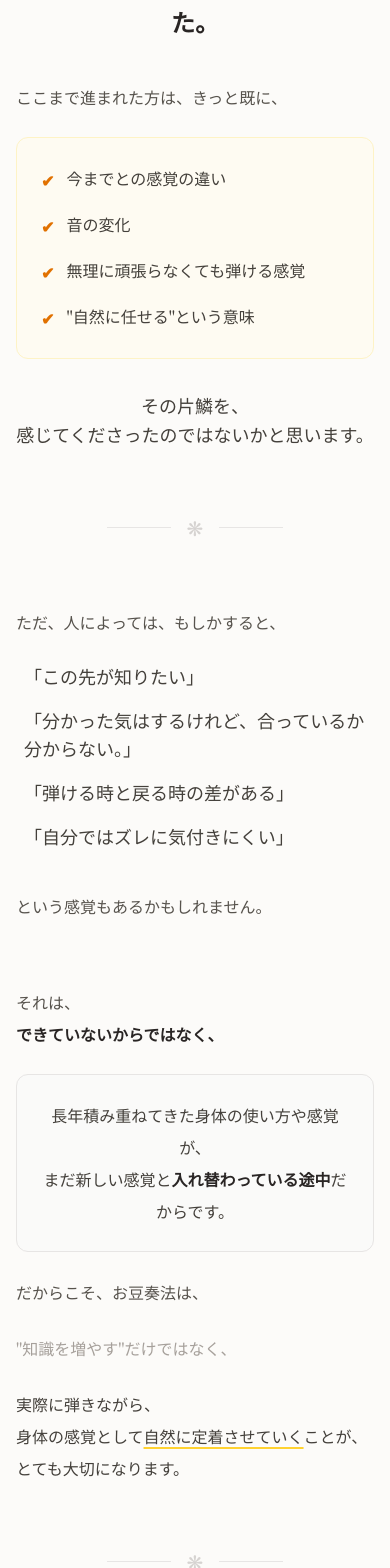
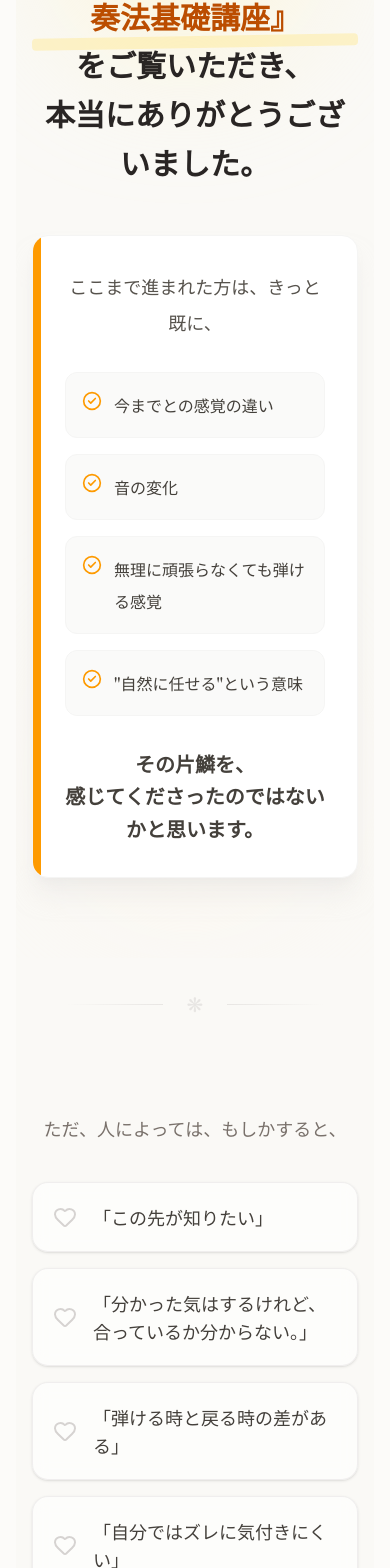
Before and after one commit to 3tfworks/omame-lms, a Next.js app: page /ja/lms/practice-course in a window 390 px wide. Shown: the part 374-1942 px from the top of the page. Built offline with nearby package versions, Linux system fonts and the light colour scheme; no server answers.

Commit message:
feat: redesign practice course page to rich LP format

```diff
--- a/src/app/[lang]/lms/practice-course/page.tsx
+++ b/src/app/[lang]/lms/practice-course/page.tsx
@@ -2,179 +2,228 @@
 
 import React from "react";
 import Link from "next/link";
-import { ArrowRight, ChevronLeft } from "lucide-react";
+import { ArrowRight, ChevronLeft, CheckCircle2, Sparkles, Heart, Star, Music, MoveRight } from "lucide-react";
+import { motion } from "framer-motion";
+
+const fadeInUp = {
+  hidden: { opacity: 0, y: 30 },
+  visible: { opacity: 1, y: 0, transition: { duration: 0.8, ease: "easeOut" } }
+};
+
+const staggerContainer = {
+  hidden: { opacity: 0 },
+  visible: {
+    opacity: 1,
+    transition: { staggerChildren: 0.2 }
+  }
+};
 
 export default function PracticeCoursePage() {
   return (
-    <div className="max-w-2xl mx-auto pb-20">
+    <div className="w-full bg-[#faf9f6] text-stone-800 selection:bg-amber-200 selection:text-amber-900 font-serif pb-24 overflow-x-hidden">
 
       {/* 戻るリンク */}
-      <Link href="/ja/lms" className="inline-flex items-center gap-1 text-sm text-stone-400 hover:text-stone-600 transition-colors mb-8">
+      <div className="max-w-4xl mx-auto px-4 sm:px-8 pt-8">
+        <Link href="/ja/lms" className="inline-flex items-center gap-1 text-sm text-stone-400 hover:text-stone-600 transition-colors">
           <ChevronLeft size={16} />
           ホームに戻る
         </Link>
+      </div>
 
-      {/* --- セクション1: 感謝と振り返り --- */}
-      <section className="mb-16">
-        <p className="text-center text-sm text-amber-600 font-bold tracking-widest uppercase mb-6">
+      {/* --- セクション1: ヒーロー（感謝と振り返り） --- */}
+      <section className="relative py-20 px-4 sm:px-8 overflow-hidden">
+        {/* 装飾的背景 */}
+        <div className="absolute top-0 left-1/2 -translate-x-1/2 w-full max-w-4xl h-full pointer-events-none">
+          <div className="absolute top-10 left-10 w-64 h-64 bg-amber-100/50 rounded-full blur-3xl" />
+          <div className="absolute bottom-10 right-10 w-72 h-72 bg-orange-50/50 rounded-full blur-3xl" />
+        </div>
+
+        <motion.div
+          className="max-w-3xl mx-auto relative z-10"
+          initial="hidden"
+          animate="visible"
+          variants={staggerContainer}
+        >
+          <motion.p variants={fadeInUp} className="text-center text-sm text-amber-600 font-bold tracking-[0.3em] uppercase mb-6 flex justify-center items-center gap-2">
+            <Sparkles size={16} />
             Thank You
-        </p>
-        <h1 className="text-2xl lg:text-3xl font-bold text-stone-800 text-center leading-relaxed mb-10">
+            <Sparkles size={16} />
+          </motion.p>
+
+          <motion.h1 variants={fadeInUp} className="text-3xl md:text-4xl lg:text-5xl font-bold text-center leading-relaxed md:leading-loose text-stone-800 mb-12">
             ここまで、<br />
-          <span className="text-amber-700">『おうちで学べるお豆奏法基礎講座』</span><br />
+            <span className="text-amber-700 relative inline-block">
+              『おうちで学べるお豆奏法基礎講座』
+              <div className="absolute -bottom-2 left-0 w-full h-3 bg-amber-200/40 -rotate-1 rounded-sm" />
+            </span><br />
             をご覧いただき、<br />
             本当にありがとうございました。
-        </h1>
+          </motion.h1>
 
-        <div className="space-y-6 text-stone-600 leading-[2]">
-          <p>
+          <motion.div variants={fadeInUp} className="bg-white rounded-2xl p-8 md:p-12 shadow-xl shadow-stone-200/50 border border-stone-100 relative overflow-hidden">
+            <div className="absolute top-0 left-0 w-2 h-full bg-amber-500" />
+            <p className="text-lg text-stone-600 leading-loose mb-8 text-center font-medium">
               ここまで進まれた方は、きっと既に、
             </p>
 
-          <div className="bg-amber-50/50 rounded-xl p-6 border border-amber-100 space-y-3">
+            <div className="grid grid-cols-1 sm:grid-cols-2 gap-4 mb-8">
               {[
                 "今までとの感覚の違い",
                 "音の変化",
                 "無理に頑張らなくても弾ける感覚",
                 "\"自然に任せる\"という意味",
               ].map((item, i) => (
-              <div key={i} className="flex items-start gap-3">
-                <span className="text-amber-600 font-bold mt-0.5 shrink-0">✔</span>
-                <span className="text-stone-700">{item}</span>
+                <div key={i} className="flex items-start gap-3 bg-stone-50 p-4 rounded-xl border border-stone-100">
+                  <CheckCircle2 className="text-amber-500 shrink-0 mt-0.5" size={20} />
+                  <span className="text-stone-700 font-medium">{item}</span>
                 </div>
               ))}
             </div>
 
-          <p className="text-center text-stone-700 font-medium text-lg leading-relaxed pt-2">
+            <p className="text-center text-stone-700 font-bold text-xl leading-relaxed">
               その片鱗を、<br />
               感じてくださったのではないかと思います。
             </p>
-        </div>
+          </motion.div>
+        </motion.div>
       </section>
 
       {/* --- 装飾ライン --- */}
-      <div className="flex items-center justify-center mb-16">
-        <div className="h-px w-16 bg-stone-200" />
-        <span className="mx-4 text-stone-300 text-xl">❋</span>
-        <div className="h-px w-16 bg-stone-200" />
+      <div className="flex items-center justify-center my-8 opacity-50">
+        <div className="h-px w-24 bg-gradient-to-r from-transparent to-stone-300" />
+        <span className="mx-6 text-stone-300 text-xl">❋</span>
+        <div className="h-px w-24 bg-gradient-to-l from-transparent to-stone-300" />
       </div>
 
       {/* --- セクション2: 共感（悩み） --- */}
-      <section className="mb-16">
-        <div className="space-y-6 text-stone-600 leading-[2]">
-          <p>
+      <section className="py-16 px-4 sm:px-8">
+        <motion.div
+          className="max-w-3xl mx-auto"
+          initial="hidden"
+          whileInView="visible"
+          viewport={{ once: true, margin: "-100px" }}
+          variants={staggerContainer}
+        >
+          <motion.p variants={fadeInUp} className="text-center text-lg text-stone-500 mb-10">
             ただ、人によっては、もしかすると、
-          </p>
+          </motion.p>
 
-          <div className="space-y-4 pl-2">
+          <motion.div variants={fadeInUp} className="space-y-4 max-w-2xl mx-auto">
             {[
               "「この先が知りたい」",
               "「分かった気はするけれど、合っているか分からない。」",
               "「弾ける時と戻る時の差がある」",
               "「自分ではズレに気付きにくい」",
             ].map((item, i) => (
-              <p key={i} className="text-stone-700 font-medium text-lg">
+              <div key={i} className="flex items-center gap-4 bg-white/60 backdrop-blur-sm p-5 rounded-2xl border border-stone-200/60 shadow-sm hover:border-amber-200 transition-colors">
+                <Heart className="text-stone-300 shrink-0" size={24} />
+                <p className="text-stone-700 font-medium text-lg lg:text-xl">
                   {item}
                 </p>
+              </div>
             ))}
-          </div>
+          </motion.div>
 
-          <p className="pt-4">
+          <motion.p variants={fadeInUp} className="text-center text-lg text-stone-500 mt-10">
             という感覚もあるかもしれません。
-          </p>
-        </div>
+          </motion.p>
+        </motion.div>
       </section>
 
       {/* --- セクション3: 原因の説明（安心させる） --- */}
-      <section className="mb-16">
-        <div className="space-y-6 text-stone-600 leading-[2]">
-          <p>
-            それは、<br />
-            <span className="text-stone-800 font-bold">できていないからではなく、</span>
+      <section className="py-20 px-4 sm:px-8 relative">
+        <div className="absolute inset-0 bg-[#3a3532] text-stone-100 -skew-y-2 origin-top-left z-0" />
+
+        <motion.div
+          className="max-w-3xl mx-auto relative z-10 text-center"
+          initial="hidden"
+          whileInView="visible"
+          viewport={{ once: true, margin: "-100px" }}
+          variants={staggerContainer}
+        >
+          <motion.p variants={fadeInUp} className="text-xl mb-4 text-stone-300">
+            それは、<span className="text-white font-bold">できていないからではなく、</span>
+          </motion.p>
+
+          <motion.div variants={fadeInUp} className="my-10 bg-white/10 backdrop-blur-md rounded-2xl p-8 lg:p-12 border border-white/20 shadow-2xl">
+            <p className="text-xl lg:text-2xl leading-loose font-medium text-white">
+              長年積み重ねてきた身体の使い方や感覚が、<br />
+              まだ新しい感覚と<span className="text-amber-400 font-bold bg-amber-400/20 px-2 py-1 mx-1 rounded">入れ替わっている途中</span>だからです。
             </p>
+          </motion.div>
 
-          <div className="bg-stone-50 rounded-xl p-6 lg:p-8 border border-stone-200">
-            <p className="text-stone-700 leading-[2] text-center">
-              長年積み重ねてきた身体の使い方や感覚が、<br />
-              まだ新しい感覚と<span className="font-bold text-stone-800">入れ替わっている途中</span>だからです。
+          <motion.div variants={fadeInUp} className="space-y-6 text-lg leading-loose text-stone-300">
+            <p>だからこそ、お豆奏法は、</p>
+            <p className="text-stone-400 line-through decoration-stone-500">"知識を増やす"だけではなく、</p>
+            <p className="text-xl lg:text-2xl text-white font-medium mt-8">
+              実際に弾きながら、<br className="md:hidden" />
+              身体の感覚として<br />
+              <span className="text-amber-400 font-bold underline decoration-amber-500 decoration-2 underline-offset-8">自然に定着させていく</span><br />
+              ことが、とても大切になります。
             </p>
-          </div>
-
-          <p>
-            だからこそ、お豆奏法は、
-          </p>
-          <p>
-            <span className="text-stone-400">"知識を増やす"だけではなく、</span>
-          </p>
-          <p className="text-stone-700 font-medium">
-            実際に弾きながら、<br />
-            身体の感覚として<span className="underline decoration-amber-300 decoration-2 underline-offset-4">自然に定着させていく</span>ことが、<br />
-            とても大切になります。
-          </p>
-        </div>
+          </motion.div>
+        </motion.div>
       </section>
 
-      {/* --- 装飾ライン --- */}
-      <div className="flex items-center justify-center mb-16">
-        <div className="h-px w-16 bg-stone-200" />
-        <span className="mx-4 text-stone-300 text-xl">❋</span>
-        <div className="h-px w-16 bg-stone-200" />
+      {/* --- セクション4: 講座紹介 --- */}
+      <section className="py-24 px-4 sm:px-8 bg-gradient-to-b from-[#faf9f6] to-white">
+        <motion.div
+          className="max-w-4xl mx-auto text-center"
+          initial="hidden"
+          whileInView="visible"
+          viewport={{ once: true, margin: "-100px" }}
+          variants={staggerContainer}
+        >
+          <motion.div variants={fadeInUp} className="space-y-4 text-stone-600 text-lg mb-12">
+            <p>もしも、</p>
+            <div className="flex flex-col items-center justify-center gap-3 my-8">
+              <span className="bg-stone-100 px-6 py-2 rounded-full font-medium shadow-inner">実際に見てもらいたい</span>
+              <span className="bg-stone-100 px-6 py-2 rounded-full font-medium shadow-inner">判断してもらいたい</span>
+              <span className="bg-stone-100 px-6 py-2 rounded-full font-medium shadow-inner">対面で教えてもらいたい</span>
             </div>
-
-      {/* --- セクション4: 講座紹介 --- */}
-      <section className="mb-16">
-        <div className="space-y-6 text-stone-600 leading-[2]">
-          <p>
-            もしも、
-          </p>
-          <div className="space-y-2 pl-2 text-stone-700 font-medium">
-            <p>実際に見てもらいたい、</p>
-            <p>判断してもらいたい、</p>
-            <p>対面で教えてもらいたい、</p>
-          </div>
-          <p>
-            そんな気持ちが湧いていたら、
-          </p>
-          <p>
-            そんな方に向けて、
-          </p>
-          <p>
-            動画講座のその先として、
-          </p>
-        </div>
+            <p>そんな気持ちが湧いていたら、<br />動画講座のその先として、</p>
+          </motion.div>
 
           {/* 講座名の見出し */}
-        <div className="my-10 text-center">
-          <div className="inline-block bg-gradient-to-br from-stone-800 to-stone-900 text-white rounded-2xl px-8 py-6 lg:px-12 lg:py-8 shadow-xl relative overflow-hidden">
-            <div className="absolute top-0 right-0 w-32 h-32 bg-amber-500/10 rounded-full blur-3xl pointer-events-none" />
-            <div className="absolute bottom-0 left-0 w-24 h-24 bg-amber-400/5 rounded-full blur-3xl pointer-events-none" />
+          <motion.div variants={fadeInUp} className="my-16">
+            <div className="inline-block bg-gradient-to-br from-stone-900 via-stone-800 to-stone-900 text-white rounded-3xl px-10 py-10 lg:px-16 lg:py-14 shadow-2xl relative overflow-hidden group">
+              <div className="absolute top-0 right-0 w-64 h-64 bg-amber-500/20 rounded-full blur-[60px] pointer-events-none group-hover:bg-amber-400/30 transition-colors duration-700" />
+              <div className="absolute bottom-0 left-0 w-48 h-48 bg-orange-400/10 rounded-full blur-[40px] pointer-events-none" />
               <div className="relative z-10">
-              <p className="text-amber-400 text-xs font-bold tracking-widest mb-2">4ヶ月間の集中プログラム</p>
-              <h2 className="text-xl lg:text-2xl font-bold leading-relaxed">
-                お豆奏法<br />基礎実践講座
+                <div className="flex justify-center mb-4">
+                  <Star className="text-amber-400 fill-amber-400 w-6 h-6" />
+                </div>
+                <p className="text-amber-400 text-sm font-bold tracking-[0.2em] mb-4">4ヶ月間の集中プログラム</p>
+                <h2 className="text-3xl lg:text-5xl font-bold leading-tight tracking-tight">
+                  お豆奏法<br />
+                  <span className="text-transparent bg-clip-text bg-gradient-to-r from-amber-200 to-amber-500">基礎実践講座</span>
                 </h2>
               </div>
             </div>
-        </div>
+          </motion.div>
 
-        <div className="space-y-6 text-stone-600 leading-[2]">
-          <p className="text-center">
+          <motion.p variants={fadeInUp} className="text-lg text-stone-600 mb-16">
             をご用意しました。
-          </p>
-        </div>
+          </motion.p>
+        </motion.div>
       </section>
 
       {/* --- セクション5: 講座の内容 --- */}
-      <section className="mb-16">
-        <div className="space-y-6 text-stone-600 leading-[2]">
-          <p>
-            この講座では、
-          </p>
-          <p>
-            オンラインで実際にやり取りをしながら、
-          </p>
+      <section className="py-16 px-4 sm:px-8">
+        <motion.div
+          className="max-w-3xl mx-auto"
+          initial="hidden"
+          whileInView="visible"
+          viewport={{ once: true, margin: "-100px" }}
+          variants={staggerContainer}
+        >
+          <motion.p variants={fadeInUp} className="text-center text-lg text-stone-600 mb-8">
+            この講座では、<br />オンラインで実際にやり取りをしながら、
+          </motion.p>
 
-          <div className="bg-amber-50/50 rounded-xl p-6 border border-amber-100 space-y-3">
+          <motion.div variants={fadeInUp} className="bg-white rounded-3xl p-8 lg:p-12 shadow-xl shadow-amber-900/5 border border-amber-100 mb-12 relative">
+            <Music className="absolute top-8 right-8 text-amber-100 w-24 h-24 rotate-12" />
+            <div className="relative z-10 space-y-4">
               {[
                 "今どこでズレているのか",
                 "どうすると自然に戻れるのか",
@@ -182,90 +231,103 @@ export default function PracticeCoursePage() {
                 "音が変わる身体の使い方",
                 "練習の中での整え方",
               ].map((item, i) => (
-              <div key={i} className="flex items-start gap-3">
-                <span className="text-amber-600 font-bold mt-0.5 shrink-0">✔</span>
-                <span className="text-stone-700">{item}</span>
+                <div key={i} className="flex items-center gap-4 bg-[#faf9f6] p-4 rounded-xl border border-stone-100 group hover:border-amber-300 hover:bg-amber-50/50 transition-all">
+                  <div className="bg-amber-100 text-amber-600 w-8 h-8 rounded-full flex items-center justify-center font-bold shrink-0 group-hover:scale-110 transition-transform">
+                    {i + 1}
+                  </div>
+                  <span className="text-stone-800 font-medium text-lg">{item}</span>
                 </div>
               ))}
             </div>
+          </motion.div>
 
-          <p>
-            などを、
-          </p>
-          <p className="text-stone-700 font-medium">
-            実践を通して、<br />
-            私、<span className="font-bold text-stone-800">舘えりな</span>と一緒に深めていきます。
-          </p>
-        </div>
+          <motion.p variants={fadeInUp} className="text-center text-xl lg:text-2xl text-stone-700 font-medium leading-loose">
+            などを、実践を通して、<br />
+            私、<span className="font-bold text-stone-900 underline decoration-amber-300 decoration-4 underline-offset-4">舘えりな</span>と一緒に深めていきます。
+          </motion.p>
+        </motion.div>
       </section>
 
       {/* --- セクション6: 変化の約束 --- */}
-      <section className="mb-16">
-        <div className="space-y-6 text-stone-600 leading-[2]">
-          <div className="text-center space-y-2">
-            <p className="text-stone-400">
+      <section className="py-20 px-4 sm:px-8">
+        <motion.div
+          className="max-w-3xl mx-auto text-center"
+          initial="hidden"
+          whileInView="visible"
+          viewport={{ once: true, margin: "-100px" }}
+          variants={staggerContainer}
+        >
+          <motion.div variants={fadeInUp} className="space-y-4 mb-10">
+            <p className="text-stone-500 text-lg font-medium tracking-widest">
               動画で「理解する」から、
             </p>
-            <p className="text-stone-800 font-bold text-xl">
+            <p className="text-stone-900 font-bold text-3xl lg:text-4xl text-transparent bg-clip-text bg-gradient-to-r from-stone-800 to-stone-500">
               実際に「自然にできる」へ。
             </p>
-          </div>
+          </motion.div>
 
-          <p className="text-center pt-2">
+          <motion.p variants={fadeInUp} className="text-xl text-stone-600 leading-loose">
             ここで大きく変わっていく方が<br />
             本当にたくさんいらっしゃいます。
-          </p>
-        </div>
+          </motion.p>
+        </motion.div>
       </section>
 
-      {/* --- 装飾ライン --- */}
-      <div className="flex items-center justify-center mb-16">
-        <div className="h-px w-16 bg-stone-200" />
-        <span className="mx-4 text-stone-300 text-xl">❋</span>
-        <div className="h-px w-16 bg-stone-200" />
+      {/* --- セクション7: CTA --- */}
+      <section className="py-24 px-4 sm:px-8 relative overflow-hidden">
+        <div className="absolute inset-0 bg-[#f4ebd0] opacity-50 z-0" />
+        <div className="absolute inset-0 bg-[url('/images/noise.png')] opacity-20 mix-blend-overlay pointer-events-none z-0" />
+
+        <motion.div
+          className="max-w-3xl mx-auto text-center relative z-10"
+          initial="hidden"
+          whileInView="visible"
+          viewport={{ once: true, margin: "-100px" }}
+          variants={staggerContainer}
+        >
+          <motion.div variants={fadeInUp} className="space-y-6 text-stone-700 leading-loose mb-16 bg-white/80 backdrop-blur-md p-10 rounded-3xl shadow-xl border border-white">
+            <p className="text-lg">もし今、</p>
+            <div className="flex flex-col gap-3 max-w-sm mx-auto text-left">
+              <p className="font-bold flex items-center gap-2"><CheckCircle2 className="text-amber-500 w-5 h-5"/>「もっと深く掴みたい」</p>
+              <p className="font-bold flex items-center gap-2"><CheckCircle2 className="text-amber-500 w-5 h-5"/>「実践の中で定着させたい」</p>
+              <p className="font-bold flex items-center gap-2"><CheckCircle2 className="text-amber-500 w-5 h-5"/>「一人では気付きにくい部分を見てほしい」</p>
             </div>
-
-      {/* --- セクション7: CTA --- */}
-      <section className="text-center">
-        <div className="space-y-6 text-stone-600 leading-[2] mb-10">
-          <p>
-            もし今、
+            <p className="text-lg">そんな感覚がある方は、</p>
+            <p className="text-2xl font-bold pt-4 text-stone-900 border-t border-stone-200/60 mt-6">
+              ぜひ、この4ヶ月を<br />ご一緒できたら嬉しいです。
             </p>
-          <div className="space-y-2 text-stone-700 font-medium text-lg">
-            <p>「もっと深く掴みたい」</p>
-            <p>「実践の中で定着させたい」</p>
-            <p>「一人では気付きにくい部分を見てほしい」</p>
-          </div>
-          <p>
-            そんな感覚がある方は、
-          </p>
-          <p className="text-stone-800 font-bold text-lg pt-2">
-            ぜひ、この4ヶ月を<br />
-            ご一緒できたら嬉しいです。
-          </p>
-        </div>
+          </motion.div>
 
           {/* CTAボタン */}
-        <div className="space-y-4">
+          <motion.div variants={fadeInUp} className="flex flex-col items-center justify-center space-y-6">
+            <div className="relative group">
+              <div className="absolute -inset-1 bg-gradient-to-r from-amber-400 to-orange-500 rounded-full blur opacity-30 group-hover:opacity-60 transition duration-500" />
               <a
-            href="#apply"
-            className="inline-flex items-center gap-3 bg-stone-800 text-white font-bold py-5 px-10 rounded-full text-lg hover:bg-stone-700 transition-all shadow-xl group"
+                href="#apply-dummy" // TODO: 本番のURLが決まり次第差し替え
+                className="relative flex items-center gap-4 bg-stone-900 text-white font-bold py-6 px-12 rounded-full text-xl hover:bg-stone-800 transition-all shadow-2xl hover:-translate-y-1 overflow-hidden"
               >
+                <div className="absolute inset-0 w-full h-full bg-gradient-to-r from-transparent via-white/10 to-transparent -translate-x-full group-hover:animate-[shimmer_1.5s_infinite]" />
                 基礎実践講座に申し込む
-            <ArrowRight size={20} className="group-hover:translate-x-1 transition-transform" />
+                <MoveRight size={24} className="group-hover:translate-x-2 transition-transform duration-300" />
               </a>
-          <p className="text-xs text-stone-400">
-            ※ お申し込み後、詳細のご案内をお送りいたします。
+            </div>
+            <p className="text-sm text-stone-500 font-medium bg-white/50 px-4 py-2 rounded-full">
+              ※ 詳細ページ（仮URL）へ移動します
             </p>
-        </div>
+          </motion.div>
 
           {/* えりな先生の署名 */}
-        <div className="mt-16 flex items-center justify-center gap-3">
-          <div className="w-10 h-10 rounded-full bg-amber-100 flex items-center justify-center border border-amber-200">
-            <span className="text-lg">🎹</span>
+          <motion.div variants={fadeInUp} className="mt-20 flex flex-col items-center justify-center gap-4">
+            <div className="w-16 h-16 rounded-full bg-gradient-to-br from-amber-100 to-orange-100 flex items-center justify-center border-2 border-white shadow-lg relative">
+              <span className="text-2xl">🎹</span>
+              <div className="absolute -bottom-1 -right-1 w-6 h-6 bg-green-500 border-2 border-white rounded-full"></div>
             </div>
-          <span className="text-sm text-stone-500 font-medium">舘えりな</span>
+            <div className="text-center">
+              <p className="text-xs text-stone-500 tracking-widest mb-1">お豆奏法 創始者</p>
+              <p className="text-xl text-stone-800 font-bold font-serif tracking-widest">舘 えりな</p>
             </div>
+          </motion.div>
+        </motion.div>
       </section>
 
     </div>
```
Lines whose indentation alone changed are shown as unchanged.
